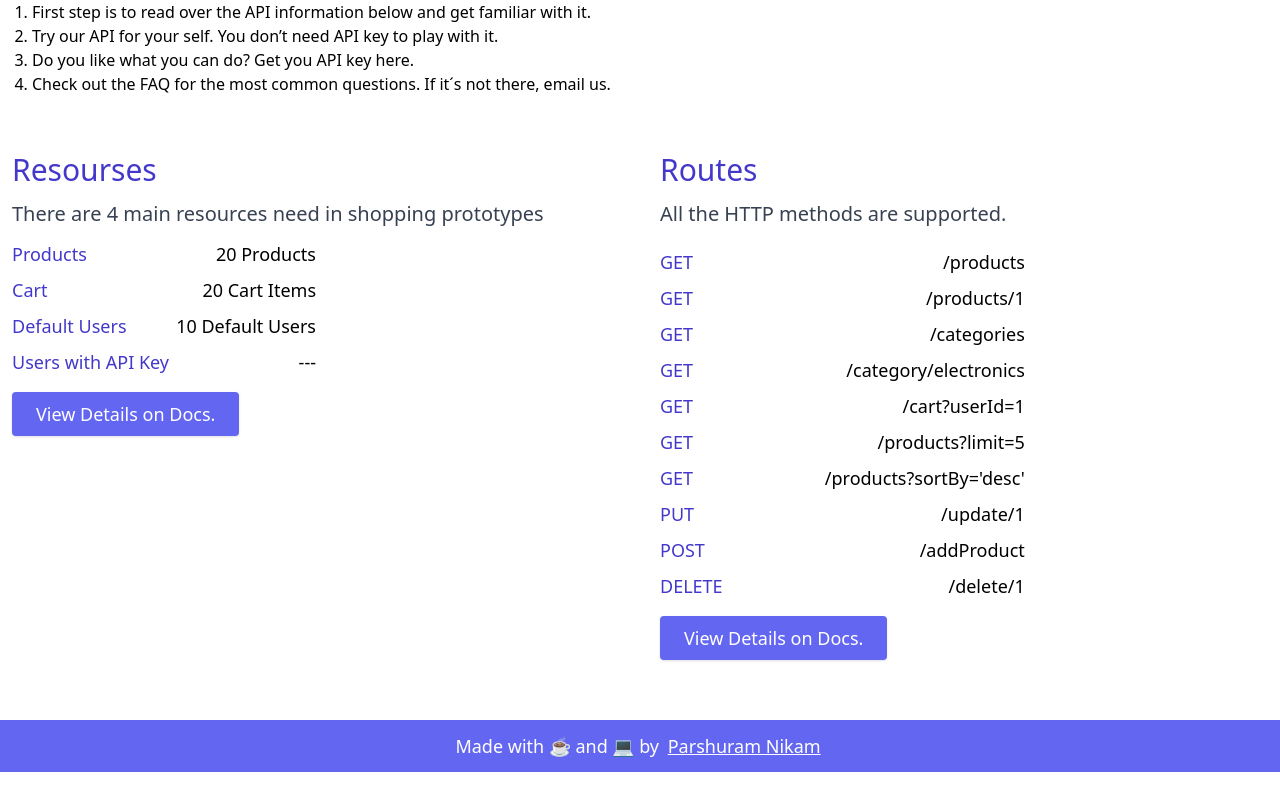
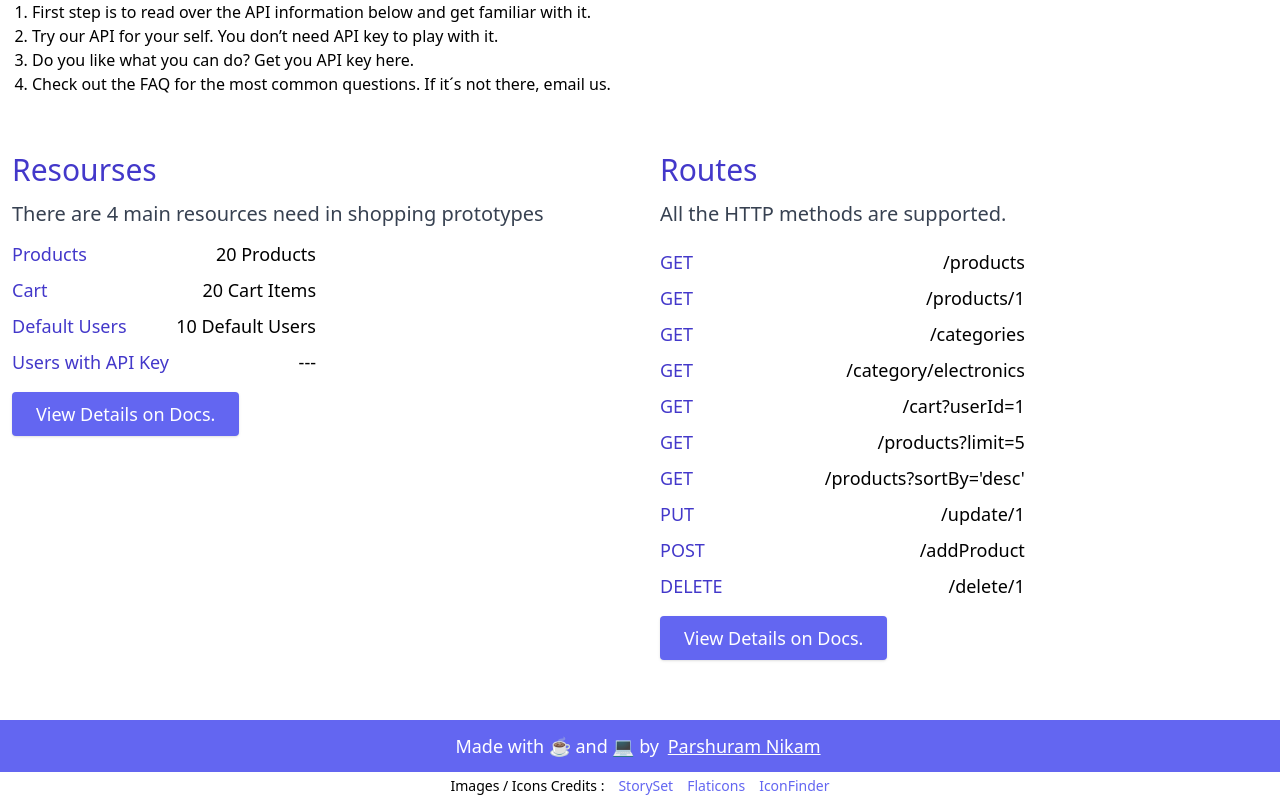
Before and after one commit to ParshuramNikam/Fake-Store-API, a Next.js app: page / in a window 1280 px wide. Shown: the part 2266-3066 px from the top of the page. Before the commit the page ends 3038 px from the top, so only its background shows below. Built offline with nearby package versions, Linux system fonts and the light colour scheme.

Commit message:
gives credit in footer section

```diff
--- a/components/Footer.jsx
+++ b/components/Footer.jsx
@@ -2,6 +2,7 @@ import Link from "next/link";
 
 const Footer = () => {
     return (
+        <>
             <section className="py-3 text-center bg-indigo-500 text-white">
                 <h3 className="text-lg">Made with ☕ and 💻 by&nbsp;
                     <Link href="/">
@@ -11,6 +12,35 @@ const Footer = () => {
                     </Link>
                 </h3>
             </section>
+            <div className="text-center">
+                <p className="text-sm  p-1">
+                    Images / Icons Credits :&emsp;
+                    <cite>
+                        <Link href="https://storyset.com/" >
+                            <a target="_blank">
+                                <span className="text-indigo-500 not-italic">StorySet</span>
+                            </a>
+                        </Link>
+                    </cite>
+                    &emsp;
+                    <cite>
+                        <Link href="https://www.flaticon.com/">
+                            <a target="_blank">
+                                <span className="text-indigo-500 not-italic">Flaticons</span>
+                            </a>
+                        </Link>
+                    </cite>
+                    &emsp;
+                    <cite>
+                        <Link href="https://www.iconfinder.com/">
+                            <a target="_blank">
+                                <span className="text-indigo-500 not-italic">IconFinder</span>
+                            </a>
+                        </Link>
+                    </cite>
+                </p>
+            </div>
+        </>
     )
 }
 
--- a/components/HomePageShortDoc.jsx
+++ b/components/HomePageShortDoc.jsx
@@ -4,7 +4,7 @@ import AboutThisAPI from "./AboutThisAPI"
 import ReqResWrapper from "./ReqResWrapper"
 
 const reqData = {
-    endpoint: "/products/5",
+    endpoint: "/products/e1",
     id: "",
     note: null,
     impNote: null,
```
Also changed, not shown: src/middlewares/User Middlewares/deleteUserAndCartFromDB.js (added, +68 -0 lines), src/routes/users/users.routes.js (+7 -0 lines), styles/tailwind-output.css. Lines whose indentation alone changed are shown as unchanged.
